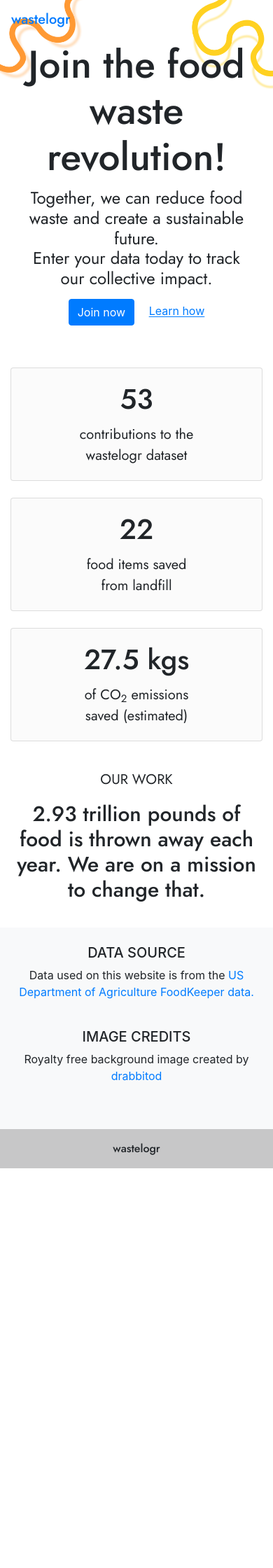
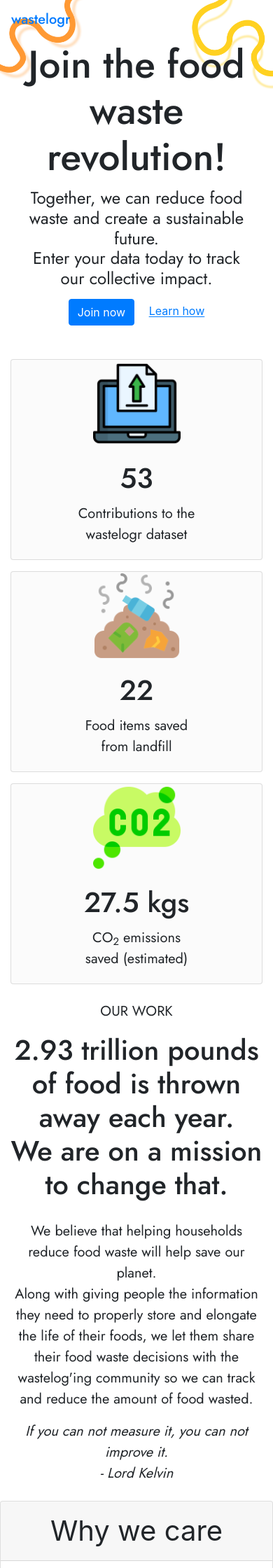
Before and after one commit to vanedo/FoodWasteTracker, a Django app: page /index/ in a window 390 px wide. Shown: the top 2240 px of the page at 70% size. Before the commit the page ends 1669 px from the top, so only its background shows below. Run offline with Django 3.2, Linux system fonts and the light colour scheme; data comes from the database, SQL or seed files in the repository; some libraries are stand-ins or nearby versions.

Commit message:
landing page amends

```diff
--- a/src/apps/tracker/templates/tracker/index.html
+++ b/src/apps/tracker/templates/tracker/index.html
@@ -23,34 +23,43 @@
       </div>
     </div>
 
-    <div class = "pt-3">
+    <div class = "pt-1">
         <div class = "container">
-            <div class = "row">
-                <div class = "col-md-4">
-                    <div class="card mb-4 text-center" style="background-color: rgba(245, 245, 245, 0.4); " >
+            <div class = "row justify-content-center">
+
+                <div class = "col-md-3">
+                    <div class="card mb-3 text-center" style="background-color: rgba(245, 245, 245, 0.4); " >
+                        <img src="/static/img/upload.png" style="width: 125px; height: 125px; margin: auto" class="card-img-bottom" alt="">
                         <div class="card-body">
                             <h1 class="card-title"> {% metric_contributions request %} </h1>
-                            <p class="card-text">contributions to the <br>wastelogr dataset</p>
+                            <p class="card-text">Contributions to the <br>wastelogr dataset</p>
                         </div>
                     </div>
                 </div>
-                <div class = "col-md-4">
-                    <div class="card mb-4 text-center" style="background-color: rgba(245, 245, 245, 0.4); " >
+
+                <div class = "col-md-3">
+                    <div class="card mb-3 text-center" style="background-color: rgba(245, 245, 245, 0.4); " >
+                        <div class="mt-auto">
+                            <img src="/static/img/garbage.png" style="width: 125px; height: 125px; margin: auto" class="card-img-top" alt="">
+                        </div>
                         <div class="card-body">
                             <h1 class="card-title">{% metric_items_saved request %} </h1>
-                            <p class="card-text">food items saved <br>from landfill </p>
+                            <p class="card-text">Food items saved <br>from landfill </p>
                         </div>
                     </div>
                 </div>
-                <div class = "col-md-4">
-                    <div class="card mb-4 text-center" style="background-color: rgba(245, 245, 245, 0.4); " >
+
+                <div class = "col-md-3">
+                    <div class="card mb-2 text-center" style="background-color: rgba(245, 245, 245, 0.4); " >
+                        <img src="/static/img/co2.png" style="width: 125px; height: 125px; margin:auto" class="card-img-top" alt="">
                         <div class="card-body">
                             <h1 class="card-title">{% metric_red_emissions request %} kgs</h1>
-                            <p class="card-text">of CO<sub>2</sub> emissions <br>saved (estimated)</p>
+                            <p class="card-text">CO<sub>2</sub> emissions <br>saved (estimated)</p>
                         </div>
                     </div>
                 </div>
-          </div>
+
+            </div>
       </div>
     </div>
 
@@ -59,14 +68,107 @@
             <div class = "row">
                 <div class = "col-md-12">
                     <p class="card-text text-center">OUR WORK</p>
-                    <h1 class="card-title text-center" style="font-size:30px"> 2.93 trillion pounds of food is thrown away each year. We are on a mission to change that.  </h1>
+                    <h1 class="card-title text-center" style="font-size:40px">
+                        2.93 trillion pounds of food is thrown away each year.<br>
+                        We are on a mission to change that.
+                    </h1>
+                    <p class="card-text text-center pt-3">
+                        We believe that helping households reduce food waste will help save our planet. <br>
+                        Along with giving people the information they need to properly store and elongate <br>
+                        the life of their foods, we let them share their food waste decisions with the <br>
+                        wastelog'ing community so we can track and reduce the amount of food wasted. <br>
+                    </p>
+
                 </div>
             </div>
         </div>
     </div>
 
+    <div class = "pt-3">
+        <div class = "container">
+            <div class = "row">
+                <div class = "col-md-12">
+                    <p class="card-text text-center font-italic">
+                        If you can not measure it, you can not improve it.<br>
+                        - Lord Kelvin
+                    </p>
+                </div>
+            </div>
+        </div>
+    </div>
 
-      <div class = "pt-4"></div>
+    <div class = "row pt-4"></div>
+
+    <div class="card">
+        <div class="card-header text-center" style="font-size:40px" >
+            Why we care
+        </div>
+
+        <div class="row pt-5">
+            <div class="col-md-2"></div>
+            <div class="col-md-4">
+              <!-- Left side: Text card -->
+              <div class="card pt-2 border-0 mb-4 text-center " >
+                <h1 class="card-title">  </h1>
+                    <div class="card-body">
+                        <p class="card-text">
+                            2.93 trillion pounds is the weight of<br>
+                            7 million blue whales <br>
+                        </p>
+                    </div>
+                </div>
+            </div>
+            <div class="col-md-4 pt-2">
+              <!-- Right side: Picture -->
+              <img src="/static/img/whale-2.png" style="width: 200px; height: 200px; margin:auto" class="img-fluid" alt="Section Image">
+            </div>
+            <div class="col-md-2"></div>
+        </div>
+
+        <div class="row pt-5">
+            <div class="col-md-2"></div>
+            <div class="col-md-4">
+              <!-- Left side: Text card -->
+              <div class="card pt-2 border-0 mb-4 text-center " >
+                <h1 class="card-title">  </h1>
+                    <div class="card-body">
+                        <p class="card-text">
+                            Food waste costs the Australian economy <br>
+                            $36.6 billion each year.<br>
+                        </p>
+                    </div>
+                </div>
+            </div>
+            <div class="col-md-4 pt-2">
+              <!-- Right side: Picture -->
+              <img src="/static/img/money_trash.png" style="width: 200px; height: 200px; margin:auto" class="img-fluid" alt="Section Image">
+            </div>
+            <div class="col-md-2"></div>
+        </div>
+
+        <div class="row pt-5">
+            <div class="col-md-2"></div>
+            <div class="col-md-4">
+              <!-- Left side: Text card -->
+              <div class="card pt-2 border-0 mb-4 text-center " >
+                <h1 class="card-title">  </h1>
+                    <div class="card-body">
+                        <p class="card-text">
+                            25% of water usage goes to food<br>
+                            we never eat<br>
+                        </p>
+                    </div>
+                </div>
+            </div>
+            <div class="col-md-4 pt-2">
+              <!-- Right side: Picture -->
+              <img src="/static/img/Agriculture.png" style="width: 200px; height: 200px; margin:auto" class="img-fluid" alt="Section Image">
+            </div>
+            <div class="col-md-2"></div>
+        </div>
+
+
+        <div class = "pt-4"></div>
 
 {% endblock %}
 </body>
```
